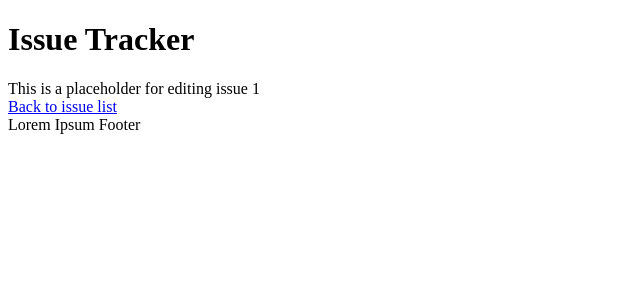
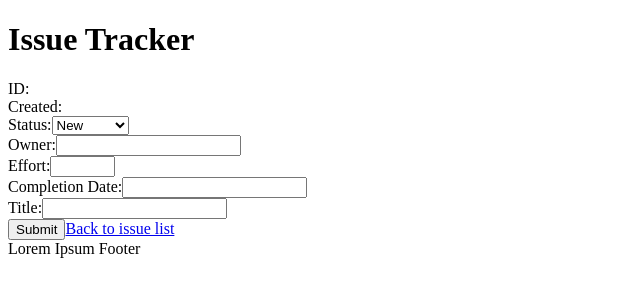
Before and after one commit to falconvk/mern-test, a React app: page /issues/1 in a window 1280 px wide. Shown: the top 300 px of the page, without its empty margins (0-640 px from the left). Built offline with nearby package versions, Linux system fonts and the light colour scheme; no server answers; the HTML template or start-up script is replaced by a standard one.

Commit message:
Add the initial Edit page form view

```diff
--- a/src/IssueEdit.jsx
+++ b/src/IssueEdit.jsx
@@ -2,12 +2,114 @@ import React from 'react';
 import PropTypes from 'prop-types';
 import { Link } from 'react-router-dom';
 
-export default class IssueEdit extends React.Component { // eslint-disable-line
+export default class IssueEdit extends React.Component {
+  constructor() {
+    super();
+    this.state = {
+      issue: {
+        _id: '',
+        title: '',
+        status: '',
+        owner: '',
+        effort: '',
+        completionDate: '',
+        created: '',
+      },
+    };
+    this.onChange = this.onChange.bind(this);
+  }
+
+  componentDidMount() {
+    this.loadData();
+  }
+
+  componentDidUpdate(prevProps) {
+    if (prevProps.match.params.id !== this.props.match.params.id) {
+      this.loadData();
+    }
+  }
+
+  onChange(event) {
+    const issue = Object.assign({}, this.state.issue);
+    issue[event.target.name] = event.target.value;
+    this.setState({ issue });
+  }
+
+  loadData() {
+    fetch(`/api/issues/${this.props.match.params.id}`)
+      .then((response) => {
+        if (response.ok) {
+          response.json()
+            .then((issue) => {
+              issue.created = new Date(issue.created).toDateString();
+              issue.completionDate = issue.completionDate
+                ? new Date(issue.completionDate).toDateString()
+                : '';
+              issue.effort = issue.effort ? issue.effort.toString() : '';
+              this.setState({ issue });
+            });
+        } else {
+          response.json().then(error => alert(`Failed to fetch issue: ${error.message}`));
+        }
+      })
+      .catch(error => alert(`Error in fetching data from server: ${error.message}`));
+  }
+
   render() {
+    const issue = this.state.issue;
     return (
       <div>
-        <div>This is a placeholder for editing issue {this.props.match.params.id}</div>
-        <Link to="/issues">Back to issue list</Link>
+        <form>
+          ID: {issue._id}
+          <br />
+          Created: {issue.created}
+          <br />
+          Status:
+          <select
+            name="status"
+            value={issue.status}
+            onChange={this.onChange}
+          >
+            <option value="New">New</option>
+            <option value="Open">Open</option>
+            <option value="Assigned">Assigned</option>
+            <option value="Fixed">Fixed</option>
+            <option value="Verified">Verified</option>
+            <option value="Closed">Closed</option>
+          </select>
+          <br />
+          Owner:
+          <input
+            name="owner"
+            value={issue.owner}
+            onChange={this.onChange}
+          />
+          <br />
+          Effort:
+          <input
+            name="effort"
+            value={issue.effort}
+            onChange={this.onChange}
+            size={5}
+          />
+          <br />
+          Completion Date:
+          <input
+            name="completionDate"
+            value={issue.completionDate}
+            onChange={this.onChange}
+          />
+          <br />
+          Title:
+          <input
+            name="title"
+            value={issue.title}
+            onChange={this.onChange}
+          />
+          <br />
+          <button type="submit">Submit</button>
+          <Link to="/issues">Back to issue list</Link>
+        </form>
       </div>
     );
   }
@@ -15,5 +117,4 @@ export default class IssueEdit extends React.Component { // eslint-disable-line
 
 IssueEdit.propTypes = {
   match: PropTypes.object.isRequired, // eslint-disable-line react/forbid-prop-types
-
 };
```
